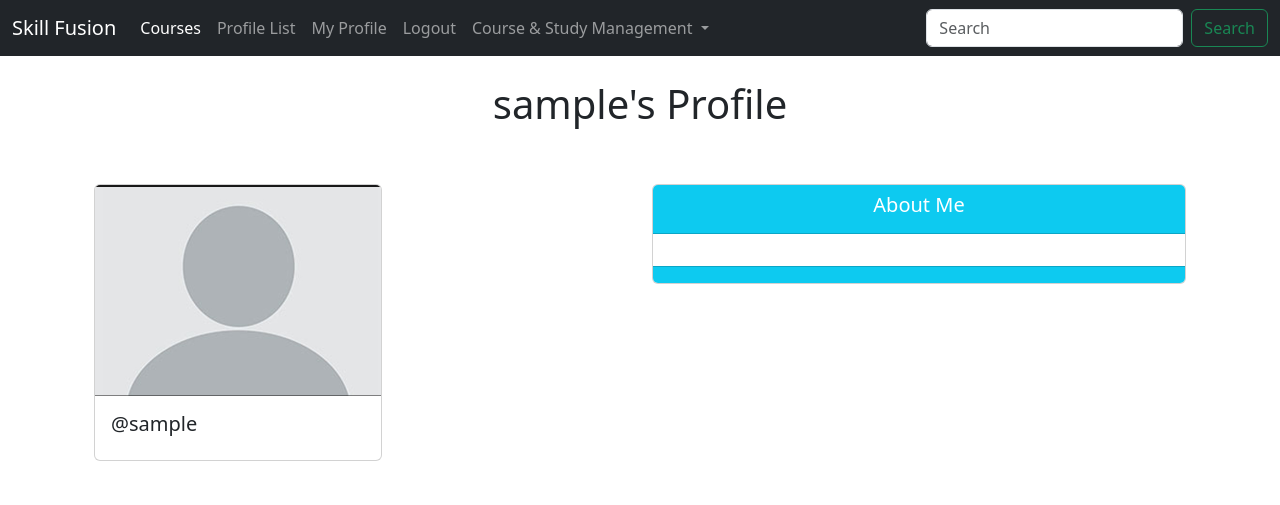
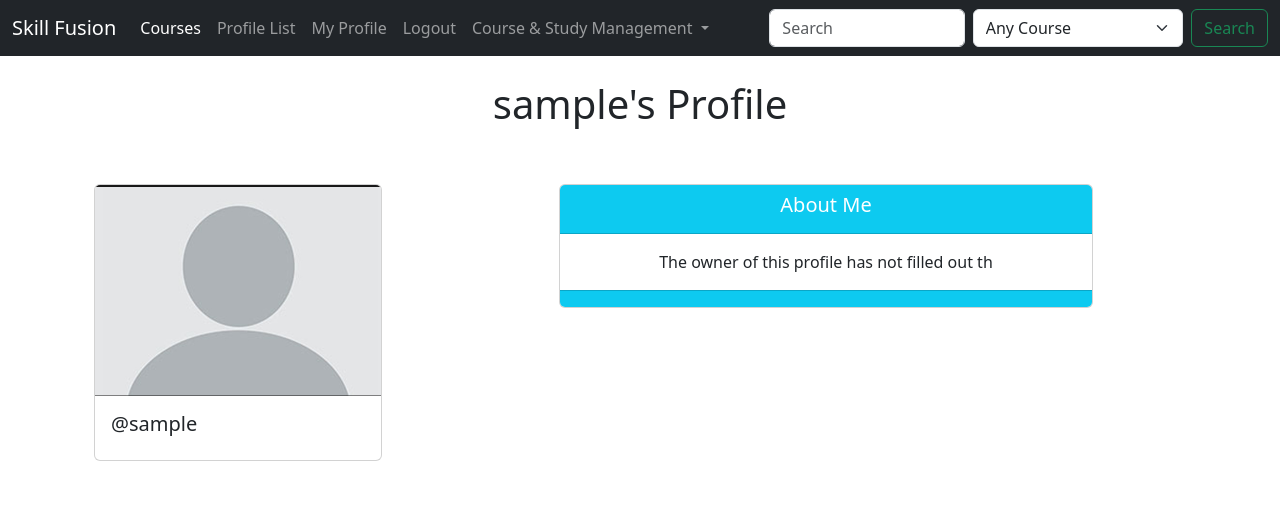
Before and after one commit to LRyder17/back-end-skillfusion, a Django app: page /profile/1 in a window 1280 px wide. Shown: the top 505 px of the page. Run offline with Django 4.2, Linux system fonts and the light colour scheme; the visitor is signed in with stand-in values (Sample User, id 1); data comes from the database, SQL or seed files in the repository; some libraries are stand-ins or nearby versions.

Commit message:
Updates search functionality

```diff
--- a/accounts/forms.py
+++ b/accounts/forms.py
@@ -51,10 +51,11 @@ class UserRegistrationForm(UserCreationForm):
 class ProfilePicForm(forms.ModelForm):
     profile_image = forms.ImageField(label="Profile Picture")
     about_me = forms.CharField(widget=forms.Textarea, validators=[MaxLengthValidator(500)])
+    instagram_link = forms.CharField(label="", widget=forms.TextInput(attrs={'class': 'form-control', 'placeholder': 'Instagram Link'}))
 
     class Meta:
         model = Profile
-        fields = ('profile_image', 'about_me')
+        fields = ('profile_image', 'about_me', 'instagram_link')
 
 class CourseForm(forms.ModelForm):
     course_image = forms.ImageField(label="Course Image", required=False)
--- a/accounts/templates/course_list.html
+++ b/accounts/templates/course_list.html
@@ -26,6 +26,9 @@
             <div class="card-body">
               <h5 class="card-title"> <strong>{{course.title}}</strong></h5>
               <p class="card-text"><strong>Course Subject</strong>: {{ course.subject }}</p>
+              {% if course.level_of_difficulty%}
+              <p class="card-text"><strong>Level</strong>: {{ course.level_of_difficulty }}</p>
+              {% endif %}
               <p class="card-text">
                 <small class="text-body-primary">
                   {% if course.open_enrollment %}
--- a/accounts/templates/navbar.html
+++ b/accounts/templates/navbar.html
@@ -51,6 +51,14 @@
           {% csrf_token %}
           <input class="form-control me-2" type="search" placeholder="Search"
           aria-label="Search" name="searched">
+          <select class="form-select me-2" name="course_filter">
+            <option value="both">Any Course</option>
+            <option value="teacher">Teacher Led</option>
+            <option value="student">Student Led</option>
+            <option value="B">Beginner</option>
+            <option value="I">Intermediate</option>
+            <option value="A">Advanced</option>
+        </select>
           <button class="btn btn-outline-success" type="submit">Search</button>
       </form>
       </div>
--- a/accounts/templates/profile.html
+++ b/accounts/templates/profile.html
@@ -9,22 +9,23 @@
     </div>
     <br/><br/>
     <div class="row">
-        <div class="col-6">
+        <div class="col-5">
+            <div class="card" style="width: 18rem;">
             {% if profile.profile_image %}
-            <div class="card" style="width: 18rem;">
                 <img src="{{ profile.profile_image.url }}" class="card-img-top">
-                <div class="card-body">
-                    <h5 class="card-title">@{{profile.user.username|lower}}</h5>
-                </div>
+            {% else %}
+                <img src="{% static 'images/generic_profile_pic.png' %}" class="card-img-top">
+            {% endif %}
+            <div class="card-body">
+                <h5 class="card-title">@{{profile.user.username|lower}}</h5>
+                {% if profile.instagram_link %}
+                <p style="display: inline-block;"><strong>Contact</strong></p>
+                <a href="{{ profile.instagram_link }}" target="new" style="display: inline-block;">
+                    <i class="fa-brands fa-instagram"></i>
+                </a>
+                {% endif %}
             </div>
-            {% else %}
-            <div class="card" style="width: 18rem;">
-                <img src="{% static 'images/generic_profile_pic.png' %}" class="card-img-top">
-                <div class="card-body">
-                    <h5 class="card-title">@{{profile.user.username|lower}}</h5>
-                </div>
             </div>
-            {% endif %}
         </div>
         <div class="col-6">
             <div class="card text-center">
@@ -35,7 +36,7 @@
                     {% if profile.about_me != None %}
                         <p class="card-text">{{profile.about_me}}</p>
                     {% else %}
-                        <p class="card-text"></p>
+                        <p class="card-text">The owner of this profile has not filled out th</p>
                     {% endif %}
                 </div>
                 <div class="card-footer bg-info text-body-secondary">
--- a/accounts/urls.py
+++ b/accounts/urls.py
@@ -32,7 +32,9 @@ urlpatterns = [
     path('update_course/<course_id>/', views.update_course, name='update_course'),
     path('delete_course/<int:pk>/', views.delete_course, name='delete_course'),
     path('search_courses/', views.search_courses, name='search_courses'),
+    path('courses/<str:searched>/<str:course_filter>/', views.course_list, name='course_list_searched_filter'),
     path('courses/<str:searched>/', views.course_list, name='course_list_searched'),
+    path('courses/<str:course_filter>/', views.course_list, name='course_list_filter'),
     path('my_courses/', views.my_courses, name='my_courses'),
 
     # Study Request Views
--- a/accounts/views.py
+++ b/accounts/views.py
@@ -22,15 +22,6 @@ from datetime import datetime
 from django.core.files.base import ContentFile
 import boto3
 from io import BytesIO
-
-# def upload_to_s3(file):
-#     s3 = boto3.client('s3')
-#     if file.multiple_chunks():
-#         content = b''.join(chunk for chunk in file.chunks())
-#     else:
-#         content = file.read()
-#     file_to_upload = ContentFile(content)
-#     s3.upload_fileobj(file_to_upload, 'skillfusion', 'images/')
 
 
 # if errors occur try changing 'skillfusion' to 'skillfusion-bucket'
@@ -218,30 +209,6 @@ def create_course(request):
         messages.success(request, ("You must be logged in to add a course!"))
         return redirect('login')
 
-# def course_detail(request, pk):
-#     course = get_object_or_404(Course, pk=pk)
-#     enrolled_students_count = course.enrolled_courses.count()
-
-#     # can_enroll = False
-#     if request.user.is_authenticated:
-#         # Enrollment logic
-#         if request.method == "POST":
-#             action = request.POST.get('enrollment')
-#             if action == "unenroll":
-#                 Enrollment.objects.filter(course=course, student=request.user).delete()
-#                 course.students.remove(request.user)
-#             elif action == "enroll":
-#                 Enrollment.objects.create(course=course,
-#                                           student=request.user,
-#                                           enrolled_time=timezone.now())
-#                 course.students.add(request.user)
-#             course.save()
-
-#         return render(request, "course_detail.html", {"course": course,
-#                                                       "enrolled_students_count": enrolled_students_count})
-#     else:
-#         return render(request, "course_detail.html", {"course": course})
-
 def course_detail(request, pk):
     course = get_object_or_404(Course, pk=pk)
     enrolled_students_count = course.enrolled_courses.count()
@@ -276,29 +243,54 @@ def course_enrollment(request, pk):
 
     return redirect('course_detail', pk=pk)
 
-# def course_list(request):
-#     course_list = Course.objects.all()
-#     return render(request, 'course_list.html', {'course_list': course_list})
 
 def search_courses(request):
     if request.method == "POST":
-        searched = request.POST['searched']
-        return redirect('course_list_searched', searched=searched)
+        searched = request.POST['searched'].strip()
+
+        course_filter = request.POST.get('course_filter', None)
+
+        if not searched:
+            searched = None
+
+        if searched and not course_filter:
+            return redirect('course_list_searched', searched=searched)
+        elif course_filter and not searched:
+            return redirect('course_list_filter', course_filter=course_filter)
+        elif searched and course_filter:
+            return redirect('course_list_searched_filter', searched=searched, course_filter=course_filter)
+        else:
+            return redirect('course_list')
+
     else:
-        return render(request, 'search_courses.html', {})
+        return redirect('course_list')
 
-def course_list(request, searched=None):
+
+def course_list(request, searched=None, course_filter=None):
+    base_query = Q()
+
+    if course_filter not in [None, "teacher", "student", "Beginner", "Intermediate", "Advanced"]:
+        course_filter = None
+
     if searched:
-        course_list = Course.objects.filter(
-            Q(title__icontains=searched) |
-            Q(category__title__icontains=searched) |
-            Q(subject__icontains=searched) |
-            Q(teacher__username__icontains=searched) |
-            Q(level_of_difficulty__icontains=searched)
-    )
+        base_query = Q(title__icontains=searched) | \
+                    Q(category__title__icontains=searched) | \
+                    Q(subject__icontains=searched) | \
+                    Q(teacher__username__icontains=searched) | \
+                    Q(level_of_difficulty__icontains=searched)
+
+    if course_filter == "teacher":
+        course_list = Course.objects.filter(base_query & Q(teacher__isnull=False))
+    elif course_filter == "student":
+        course_list = Course.objects.filter(base_query & Q(teacher__isnull=True))
+    elif course_filter in ["B", "I", "A"]:
+        course_list = Course.objects.filter(base_query & Q(level_of_difficulty=course_filter))
     else:
-        course_list = Course.objects.all()
+        course_list = Course.objects.filter(base_query)
+
     return render(request, 'course_list.html', {'course_list': course_list, 'searched': searched})
+
+
 
 def courses_by_subject(request, subject):
     course_list = Course.objects.filter(subject=subject)
@@ -324,15 +316,6 @@ def update_course(request, course_id):
         form.save()
         return redirect('course_list')
     return render(request, 'update_course.html', {'course': course, 'form': form})
-
-# def search_courses(request):
-#     if request.method == "POST":
-#         searched = request.POST['searched']
-#         courses = Course.objects.filter(title__contains=searched)
-#         return render(request, 'search_courses.html', {'searched': searched,
-#                                                        'courses': courses})
-#     else:
-#         return render(request, 'search_courses.html', {})
 
 
 def delete_course(request, pk):
```
Also changed, not shown: other parts of accounts/templates/profile.html (+0 -58 lines), accounts/models.py (+5 -5 lines), accounts/templates/course_detail.html (+15 -2 lines), accounts/templates/home.html (+29 -2 lines), accounts/migrations/0048_profile_instagram_link.py (added).
